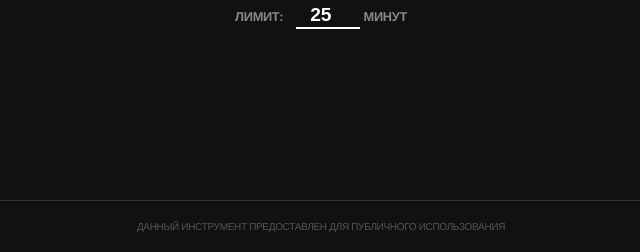
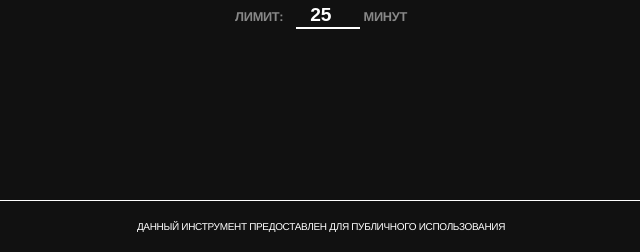
Before and after one commit to glitch-ru/site, a PHP site: page / in a window 1280 px wide. Shown: the part 548-800 px from the top of the page, without its empty margins (319-959 px from the left). Run offline with PHP 8.4, Linux system fonts and the light colour scheme.

Commit message:
Update style.css

```diff
--- a/style.css
+++ b/style.css
@@ -119,9 +119,9 @@ input {
 footer {
     padding: 20px;
     font-size: 10px;
-    border-top: 1px solid #333;
+    border-top: 1px solid var(--white);
     text-align: center;
-    color: #555;
+    color: #var(--white);
 }
 
 .is-running #timer {
```
